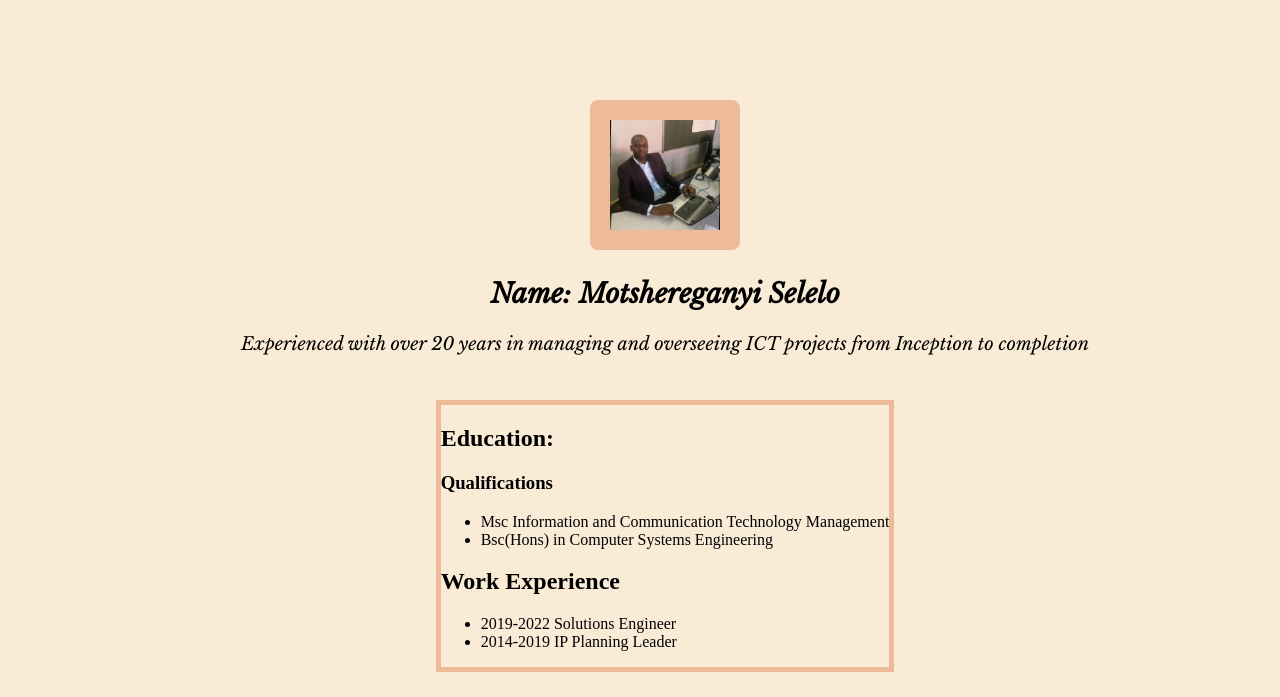
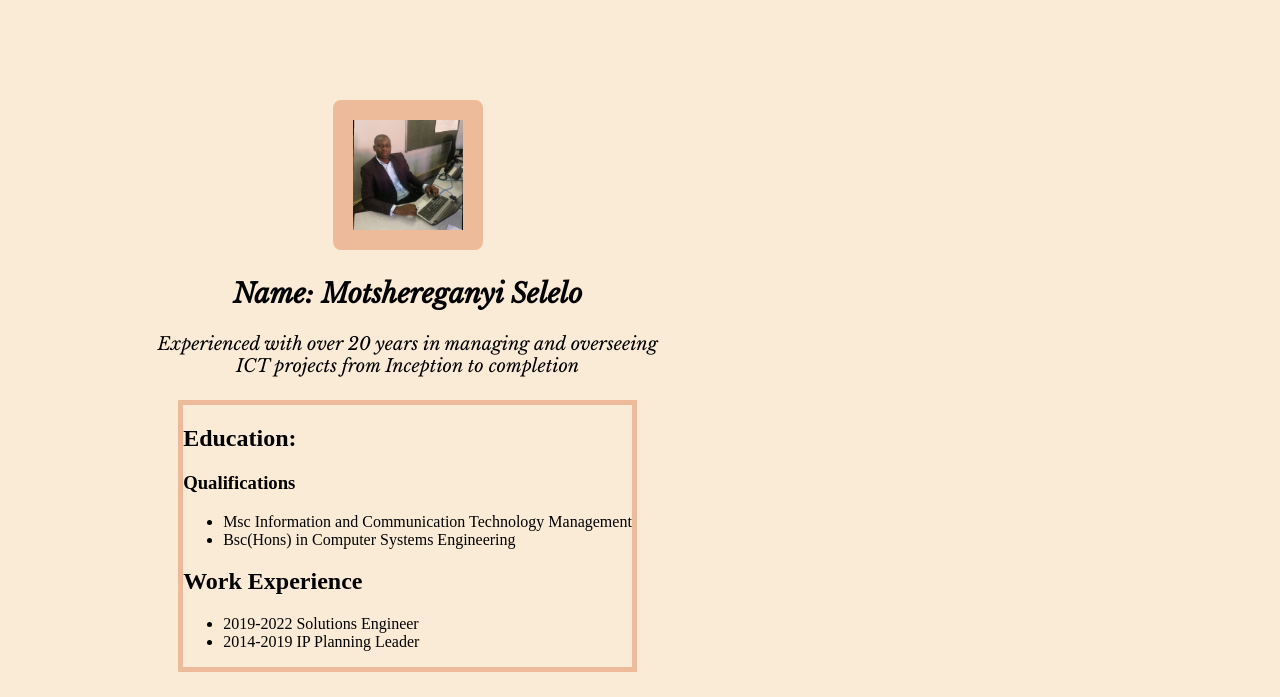
Before and after one commit to motsia/Capstone2, a plain HTML site: page index.html in a window 1280 px wide. Shown: the part 250-947 px from the top of the page. Drawn offline with nearby package versions, Linux system fonts and the light colour scheme; a web font is replaced by a local one.

Commit message:
Update styles.css

```diff
--- a/public/styles.css
+++ b/public/styles.css
@@ -57,6 +57,7 @@ body{
     text-align: left;
     margin:auto;
     border: 5px solid #edbb99;
+    text-overflow: ellipsis;
 
 }
 
@@ -100,7 +101,7 @@ body{
   @media screen and (min-width: 600px) {
     .container{
       display: grid;
-      grid-template-columns:1fr 100px;
+      grid-template-columns:1fr 100px minmax(0, 1fr);
       grid-template-rows: repeat(3, 100px);
       row-gap: 25%;
       overflow: 0;
```
